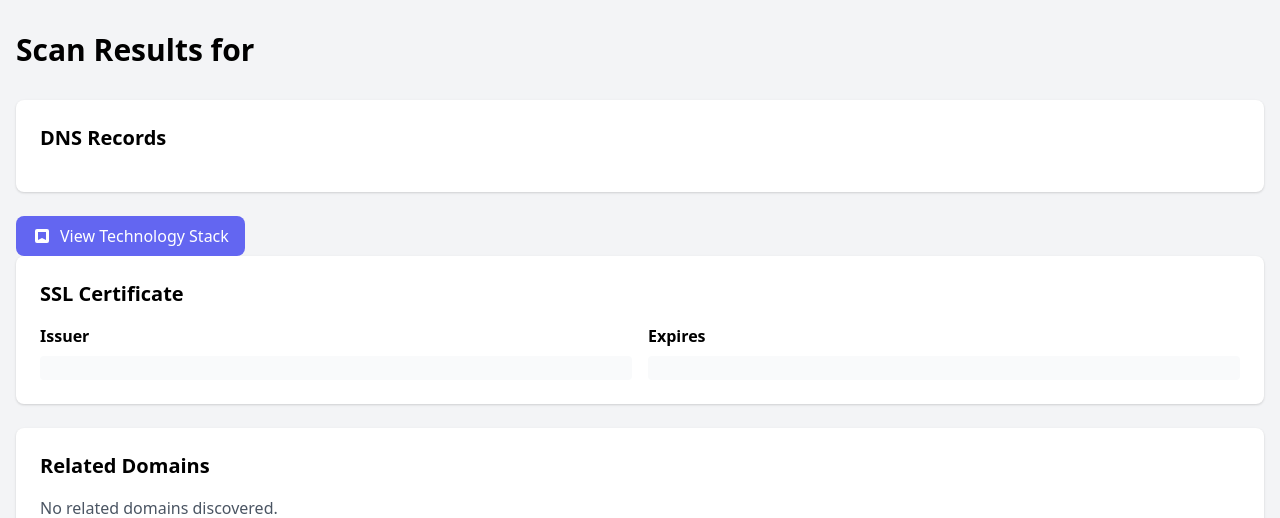
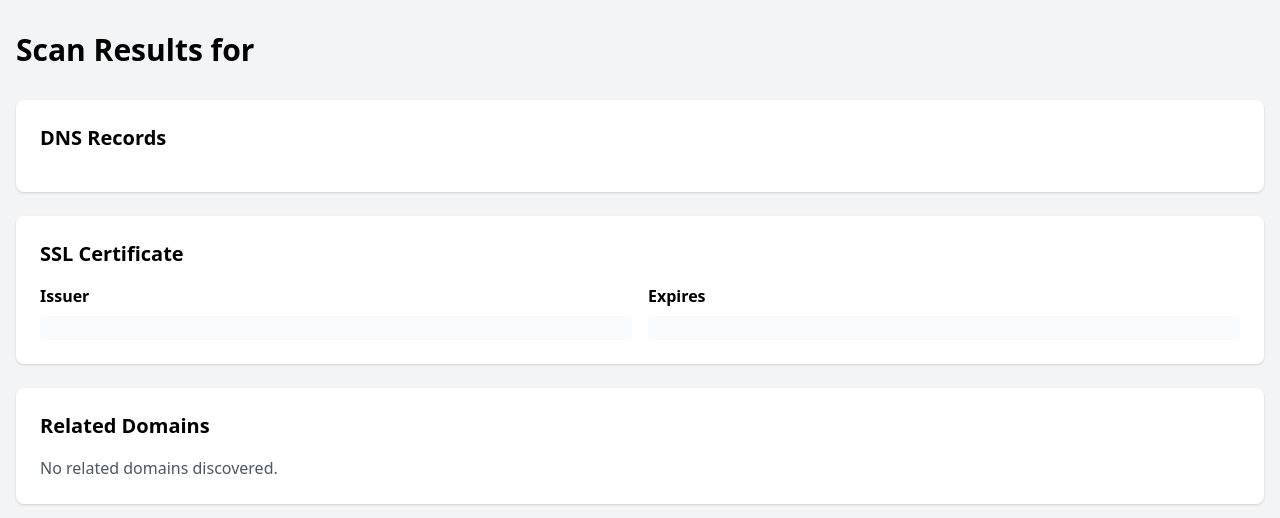
Before and after one commit to Jason-Van-de-Berckt-student-ap/SecurityProjectAp, a Flask app: template Frontend/test_project/templates/results.html in a window 1280 px wide. Shown: the top 518 px of the page. Run offline with Flask 3, Linux system fonts and the light colour scheme; the template is opened without the code that fills it, so the values that code supplies are empty.

Commit message:
viln apassen

```diff
--- a/Frontend/test_project/routes/__init__.py
+++ b/Frontend/test_project/routes/__init__.py
@@ -7,7 +7,7 @@ from flask import Blueprint
 # Import all blueprints
 from routes.single_scan import single_scan_bp
 from routes.batch_scan import batch_scan_bp
-from routes.tech_detection import tech_detection_bp
+from Frontend.test_project.routes.tech_detection_depreciated import tech_detection_bp
 
 # List of all blueprints for easy registration
 all_blueprints = [
--- a/Frontend/test_project/templates/results.html
+++ b/Frontend/test_project/templates/results.html
@@ -23,14 +23,14 @@
                 </div>
             {% endfor %}
         </div>
-        <div class="mt-4 flex space-x-4">
+        <!-- <div class="mt-4 flex space-x-4">
             <a href="tech_detection?domain={{ domain }}" class="bg-indigo-500 text-white px-4 py-2 rounded-lg hover:bg-indigo-600 inline-flex items-center">
                 <svg xmlns="http://www.w3.org/2000/svg" class="h-5 w-5 mr-2" viewBox="0 0 20 20" fill="currentColor">
                     <path fill-rule="evenodd" d="M3 5a2 2 0 012-2h10a2 2 0 012 2v10a2 2 0 01-2 2H5a2 2 0 01-2-2V5zm11 1H6v8l4-2 4 2V6z" clip-rule="evenodd" />
                 </svg>
                 View Technology Stack
             </a>
-        </div>
+        </div> -->
         <!-- SSL Certificate Section -->
         <div class="bg-white p-6 rounded-lg shadow mb-6">
             <h2 class="text-xl font-bold mb-4">SSL Certificate</h2>
```
Also changed, not shown: Frontend/test_project/routes/tech_detection_depreciated.py (renamed from Frontend/test_project/routes/tech_detection.py), Frontend/test_project/templates/technology_detection_depreciated.html (renamed from Frontend/test_project/templates/technology_detection.html).
